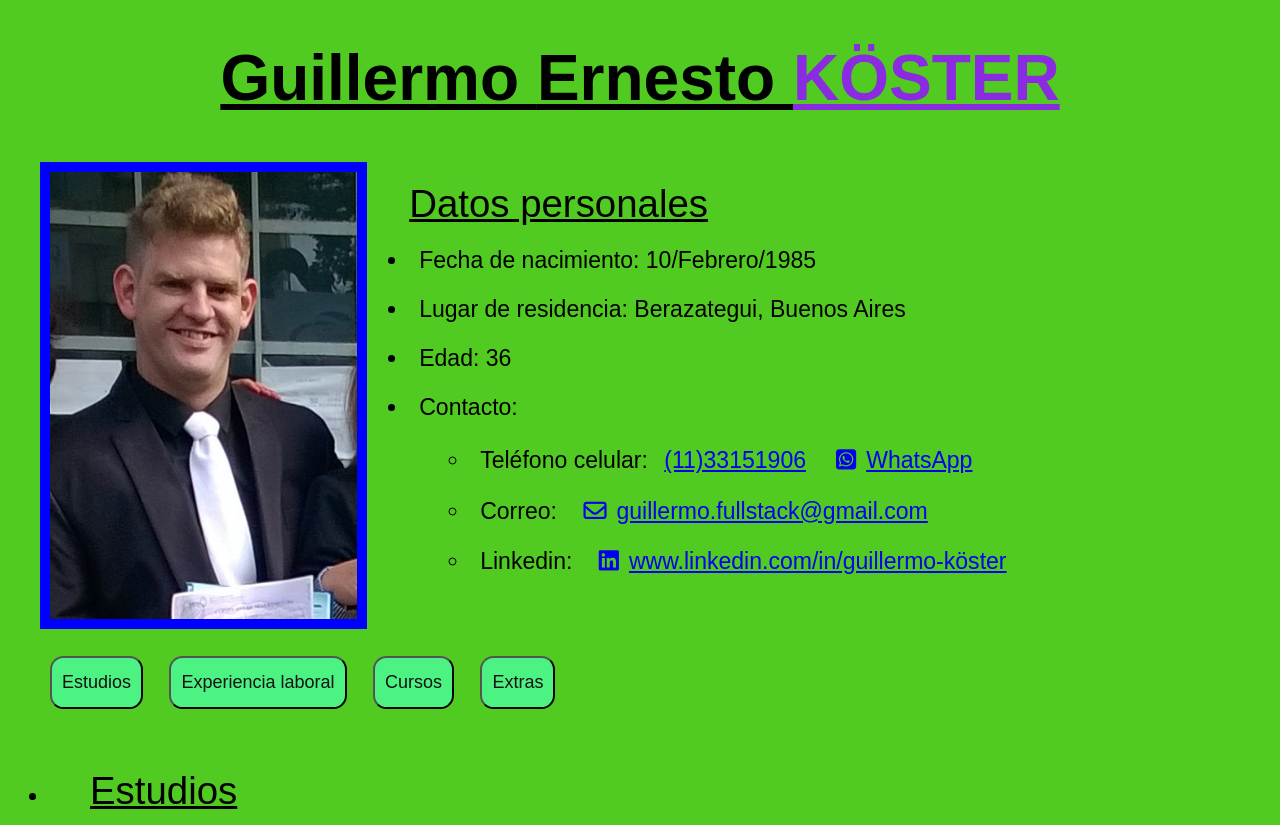
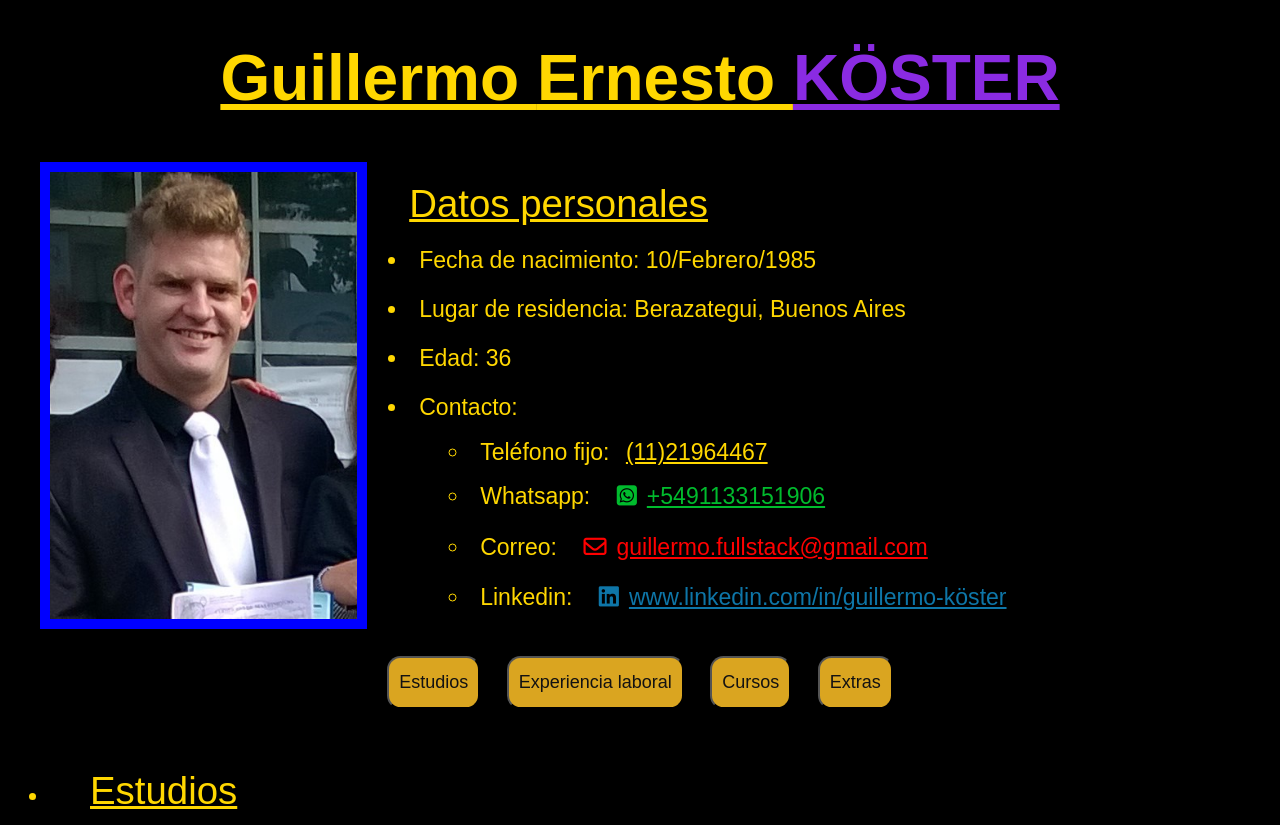
Before and after one commit to guillermo-k/cv_koster, a plain HTML site: page index.html in a window 1280 px wide. Shown: the top 825 px of the page. Drawn offline with Linux system fonts and the light colour scheme.

Commit message:
cambio de aspecto

```diff
--- a/CV.css
+++ b/CV.css
@@ -4,19 +4,19 @@
     font-family: sans-serif, arial;
     line-height: 1.5rem;
     font-size: 1.2rem;
+    background-color: black;
+    color: gold;
 }
 span{
     padding: 0px;
 }
 button{
     border-radius: .7rem;
-    background-color: rgb(76, 243, 131);
+    background-color: goldenrod;
     color: rgb(19, 18, 18);
     font-size: large;
 }
-body{
-    background-color:rgb(81, 202, 33);
-}
+
 #datos{
     vertical-align: top;
 }
@@ -88,7 +88,20 @@ ul{
 nav{
     grid-column: 1/-1;
     grid-row: 3/4;
+    text-align: center;
+}
 
+
+.m{
+    color: red;
+}
+
+.w{
+    color: #00bb2d;
+}
+
+.l{
+    color:#0e76a8;
 }
 
 .experiencias{
@@ -98,7 +111,7 @@ nav{
     /* overflow: hidden; */
     animation-duration: 2s;
     animation-name: izquierda;
-    color:rgb(81, 202, 33);
+    color:black;
     font-display: block;
     animation-fill-mode: forwards;
 }
@@ -107,7 +120,7 @@ nav{
         padding-left: 100%;
     }
     to{
-        color: black;
+        color: gold;
         padding-left: 0%;
 
     }
@@ -118,7 +131,7 @@ nav{
     animation-name: derecha;
     animation-fill-mode: forwards;
     animation-delay: 4s;
-    color:rgb(81, 202, 33);
+    color:black;
 }
 @keyframes derecha {
     from{
@@ -127,7 +140,7 @@ nav{
         color: blueviolet;
     }
     to{
-        color: black;
+        color: gold;
     }
 }
 .arriba{
@@ -135,7 +148,7 @@ nav{
     animation-duration: 2s;
     animation-name: arriba;
     animation-fill-mode: forwards;
-    color:rgb(81, 202, 33);
+    color:black;
     animation-delay: 2s;
 }
 @keyframes arriba {
@@ -143,7 +156,7 @@ nav{
             padding-left: 100%;
         }
         to{
-            color: black;
+            color: gold;
             padding-left: 0%;
 
         }
--- a/index.html
+++ b/index.html
@@ -29,13 +29,16 @@
                     <li>
                         Contacto:
                         <ul>
-                            <li class="celular">Teléfono celular: <a href="tel:+5491133151906">(11)33151906</a><a
-                                    href="https://api.whatsapp.com/send?phone=+5491133151906"><i id="whatsapp"
-                                        class="fab fa-whatsapp-square fa-1x"></i>WhatsApp</a></li>
-                            <li>Correo: <a href="mailto:guillermo.fullstack@gmail.com">
-                                    <i class="far fa-envelope"></i>guillermo.fullstack@gmail.com</a></li>
-                            <li>Linkedin: <a href="http://linkedin.com/in/guillermo-köster"><i
-                                        class="fab fa-linkedin"></i>www.linkedin.com/in/guillermo-köster</a>
+                            <li class="celular">Teléfono fijo: <a href="tel:+5491121964467">(11)21964467</a></li>
+
+                                <li>Whatsapp:
+                                    <a class="w" href="https://api.whatsapp.com/send?phone=+5491133151906">
+                                        <i class="fab fa-whatsapp-square fa-1x w"></i>+5491133151906</a>
+                                </li>
+                            <li>Correo: <a class="m" href="mailto:guillermo.fullstack@gmail.com">
+                                    <i class="far fa-envelope m"></i>guillermo.fullstack@gmail.com</a></li>
+                            <li>Linkedin: <a class="l" href="http://linkedin.com/in/guillermo-köster"><i
+                                        class="fab fa-linkedin l"></i>www.linkedin.com/in/guillermo-köster</a>
                             </li>
                         </ul>
                     </li>
```
